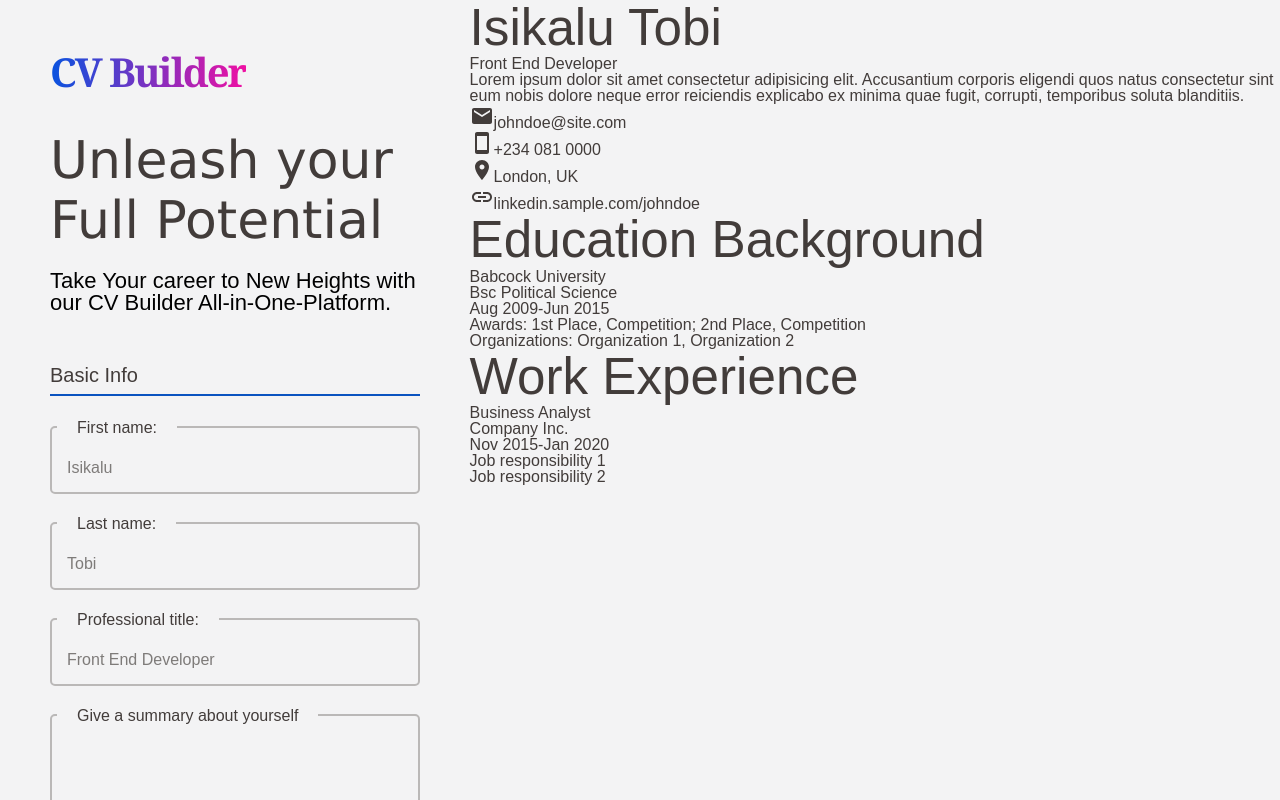
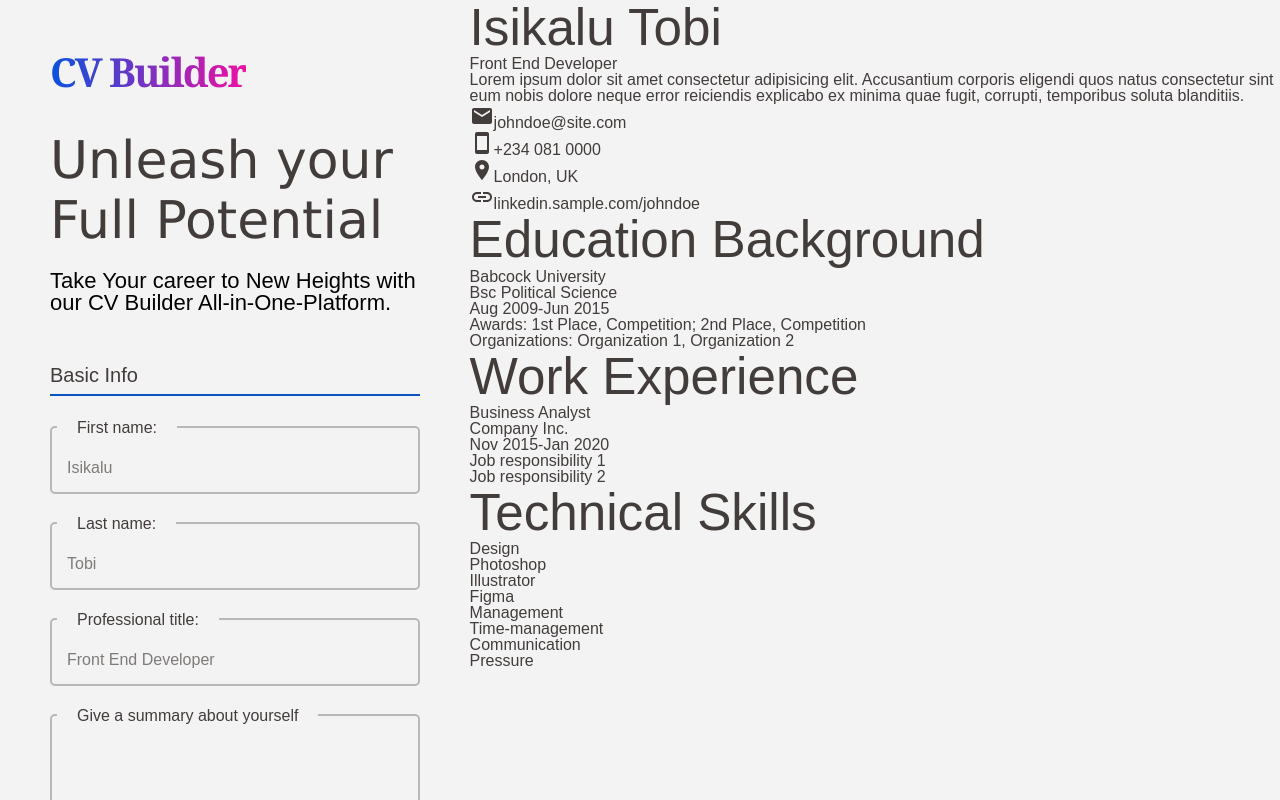
Before and after one commit to ISIKALU01/CV-application, a React (Vite) app: page / in a window 1280 px wide. Built offline with nearby package versions, Linux system fonts and the light colour scheme.

Commit message:
Add SkillsInfoView components to preview

```diff
--- /dev/null
+++ b/src/components/preview/OtherInfoView.jsx
@@ -0,0 +1,18 @@
+function OtherInfoView(props) {
+    const { data } = props;
+
+    const otherInfoMarkup = data.map((info) => (
+      <section key={info.id} className="preview-area preview-area__other-info">
+        <h1 className="preview-title">{info.category}</h1>
+        {info.items.map((item) => (
+          <div key={item.id} className="preview__category-item">
+            {item.content}
+          </div>
+        ))}
+      </section>
+    ));
+
+    return otherInfoMarkup;
+  }
+
+  export default OtherInfoView;
--- a/src/components/preview/Preview.jsx
+++ b/src/components/preview/Preview.jsx
@@ -2,6 +2,8 @@ import BasicInfoView from './BasicInfoView';
 import ContactInfoView from './ContactInfoView';
 import EducationInfoView from './EducationInfoView';
 import ExperienceInfoView from './ExperienceInfoView';
+import SkillsInfoView from './SkillsInfoView';
+import OtherInfoView from './OtherInfoView';
 
 
 function Preview(props) {
@@ -18,6 +20,11 @@ function Preview(props) {
           <ExperienceInfoView data={formData.experienceInfo} />
         </section>
 
+        <section className="preview__sidebar">
+          <SkillsInfoView data={formData.skillsInfo} />
+          <OtherInfoView data={formData.otherInfo} />
+        </section>
+
       </main>
     </div>
   );
--- /dev/null
+++ b/src/components/preview/SkillsInfoView.jsx
@@ -0,0 +1,43 @@
+function SkillsInfoView(props) {
+    const { data } = props;
+
+    const skillsInfoMarkup = data.map((category) => (
+      <div key={category.id} className="preview__skill-container">
+        <h2 className="preview__skill-category">{category.category}</h2>
+
+        {category.items.map((item) => (
+          <div key={item.id} className="preview__skill-item">
+            {item.content}
+          </div>
+        ))}
+      </div>
+    ));
+
+    return (
+      <section className="preview-area preview-area__skills-info">
+        <h1 className="preview-title">Technical Skills</h1>
+        {data.length ? (
+          skillsInfoMarkup
+        ) : (
+          <>
+            <div className="preview__skill-container">
+              <h2 className="preview__skill-category">Design</h2>
+
+              <div className="preview__skill-item">Photoshop</div>
+              <div className="preview__skill-item">Illustrator</div>
+              <div className="preview__skill-item">Figma</div>
+            </div>
+            <div className="preview__skill-container">
+              <h2 className="preview__skill-category">Management</h2>
+
+              <div className="preview__skill-item">Time-management</div>
+              <div className="preview__skill-item">Communication</div>
+              <div className="preview__skill-item">Pressure</div>
+            </div>
+          </>
+        )}
+      </section>
+    );
+  }
+
+  export default SkillsInfoView;
```
